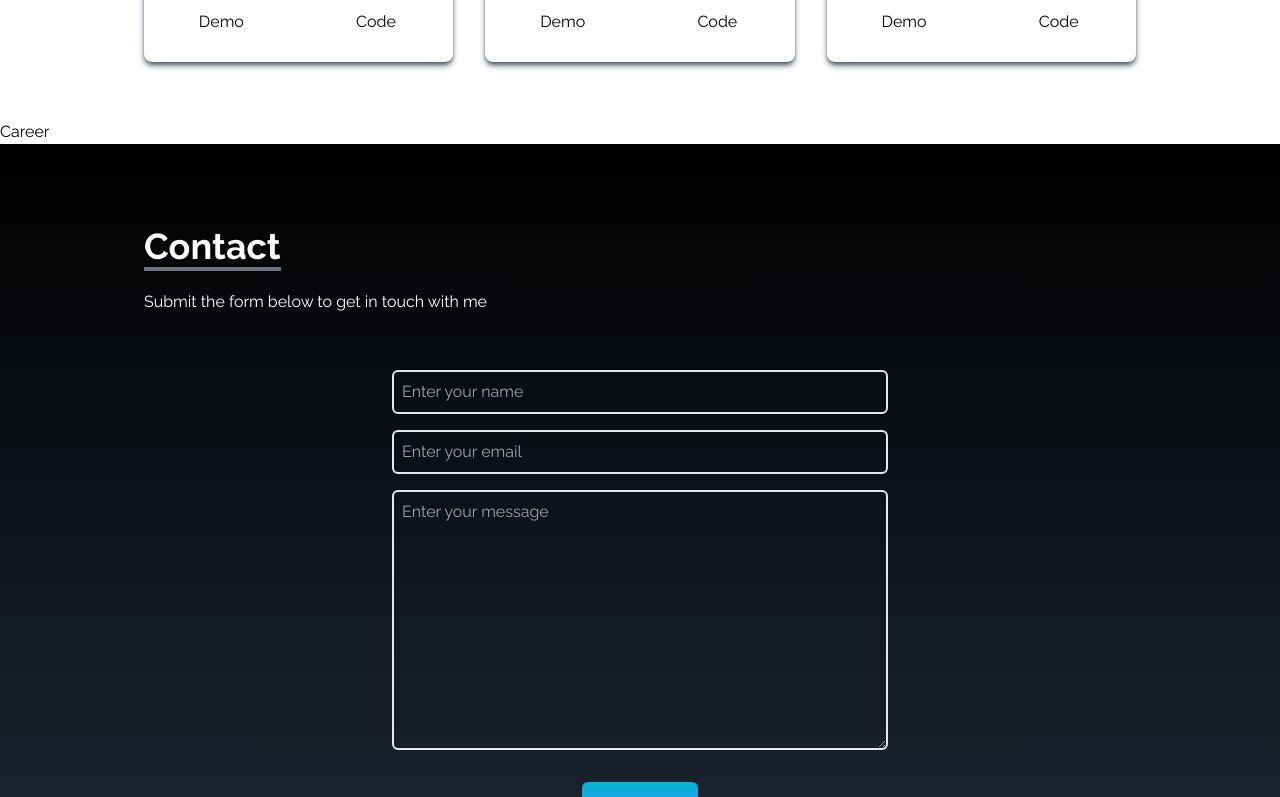
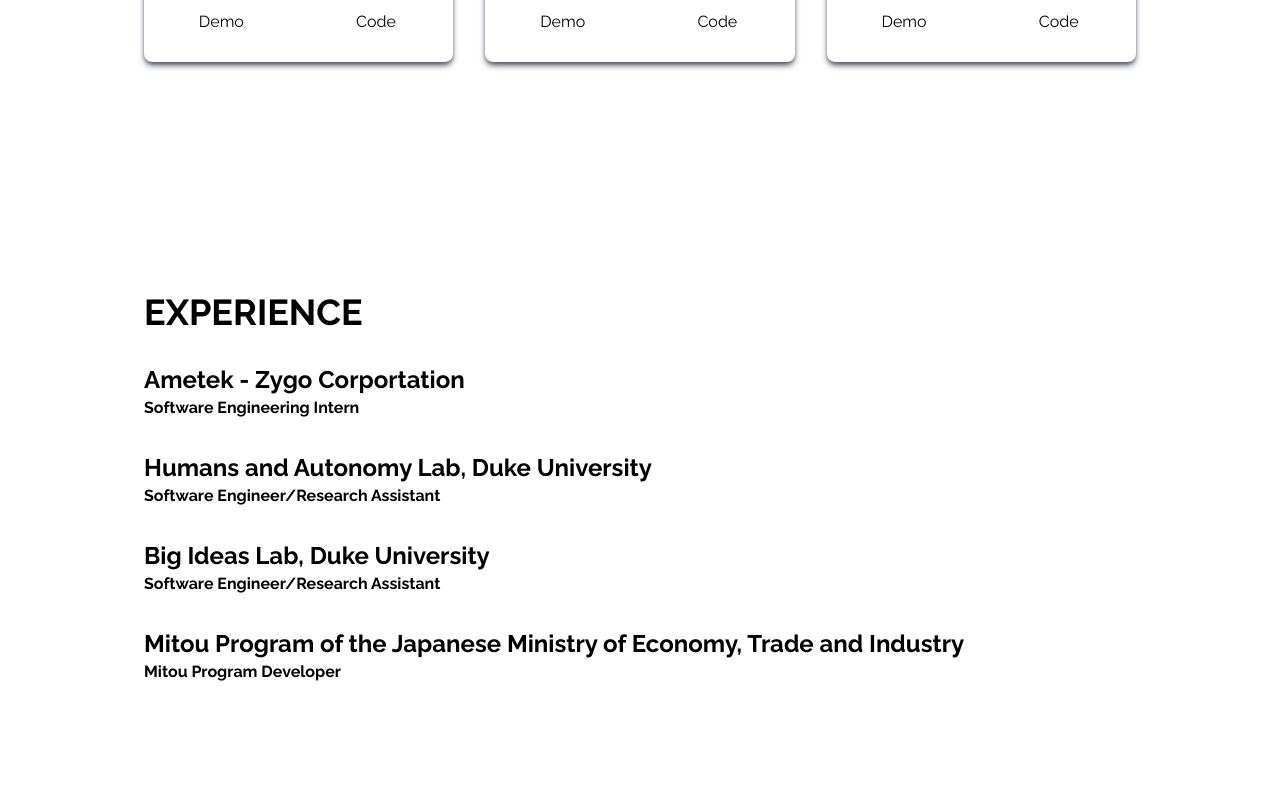
Before and after one commit to sstfytss/shun-portfolio, a React (Create React App) app: page / in a window 1280 px wide. Shown: the part 3080-3877 px from the top of the page. Built offline with nearby package versions, Linux system fonts and the light colour scheme; the HTML template or start-up script is replaced by a standard one.

Commit message:
added experience

```diff
--- a/src/components/Career.jsx
+++ b/src/components/Career.jsx
@@ -2,7 +2,36 @@
 
 const Career = () => {
   return (
-    <div>Career</div>
+    <div name="career" className='bg--white text-black md:h-screen'>
+     <div className='max-w-screen-lg p-4 mx-auto flex flex-col justify-center w-full h-full'>
+        <div className='pb-8'>
+            <p className='text-4xl font-bold pb-8'>
+                EXPERIENCE
+            </p>
+            <p className='text-2xl font-bold'>
+                Ametek - Zygo Corportation
+            </p>
+            <p className='font-bold pb-8'>Software Engineering Intern</p>
+
+            <p className='text-2xl font-bold'>
+                Humans and Autonomy Lab, Duke University
+            </p>
+            <p className='font-bold pb-8'>Software Engineer/Research Assistant</p>
+
+            <p className='text-2xl font-bold'>
+                Big Ideas Lab, Duke University
+            </p>
+            <p className='font-bold pb-8'>Software Engineer/Research Assistant</p>
+
+            <p className='text-2xl font-bold'>
+                Mitou Program of the Japanese Ministry of Economy, Trade and Industry
+            </p>
+            <p className='font-bold pb-8'>Mitou Program Developer</p>
+        </div>
+
+     </div>
+
+    </div>
   )
 }
 
```
